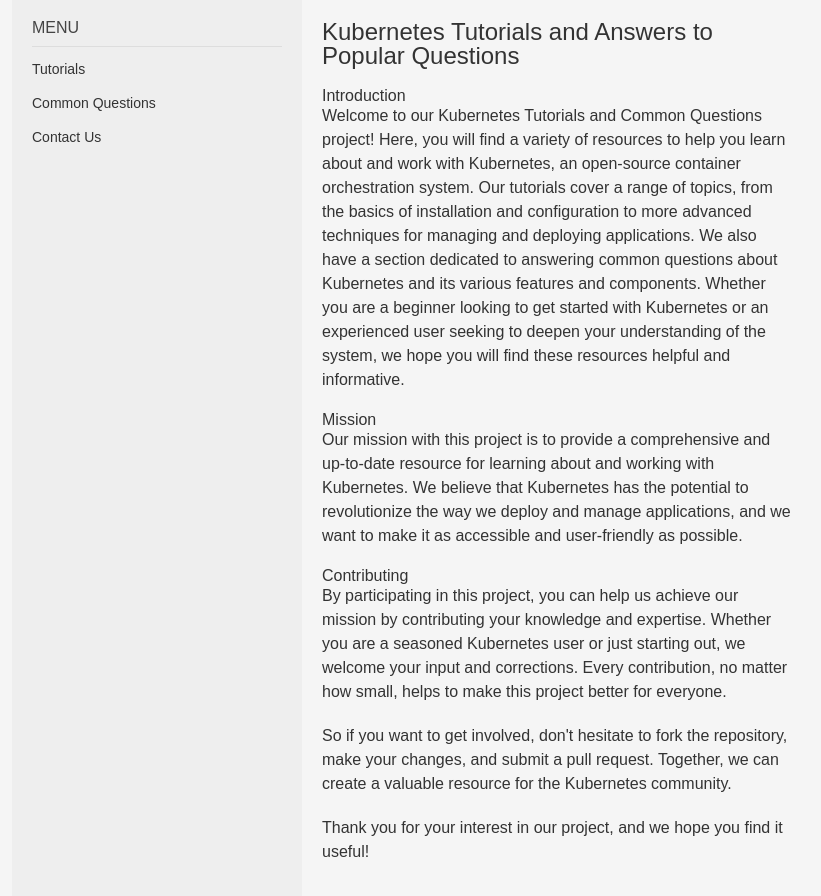
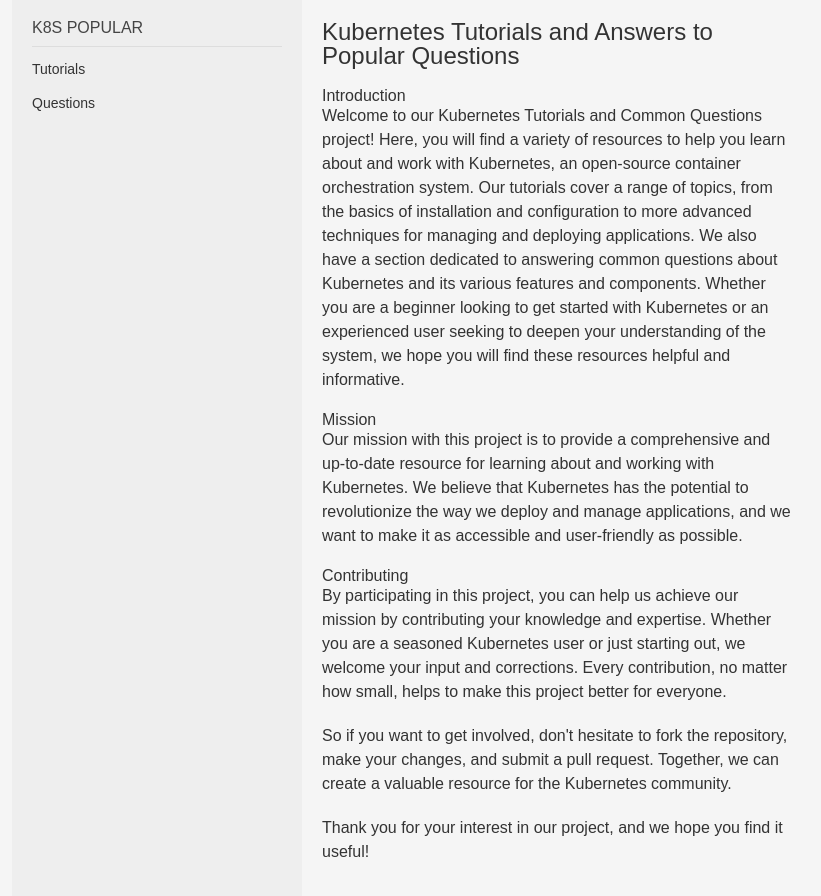
Before and after one commit to k8s-helper/k8s-helper.github.io, a plain HTML site: page index.html in a window 1280 px wide. Shown: the whole page, without its empty margins (228-1049 px from the left). Drawn offline with Linux system fonts and the light colour scheme.

Commit message:
update index

```diff
--- a/index.html
+++ b/index.html
@@ -109,11 +109,10 @@ padding-bottom: 10px;
 <body>
 <div class="container">
 <div class="left-menu">
-  <h2>Menu</h2>
+  <h2>K8S Popular</h2>
   <ul>
     <li><a href="#">Tutorials</a></li>
-    <li><a href="#">Common Questions</a></li>
-    <li><a href="#">Contact Us</a></li>
+    <li><a href="#">Questions</a></li>
   </ul>
 </div>
 <div class="main-content">
```
